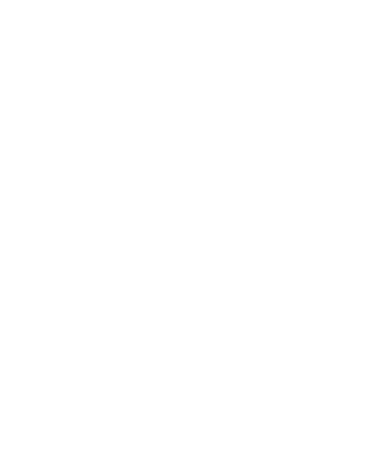
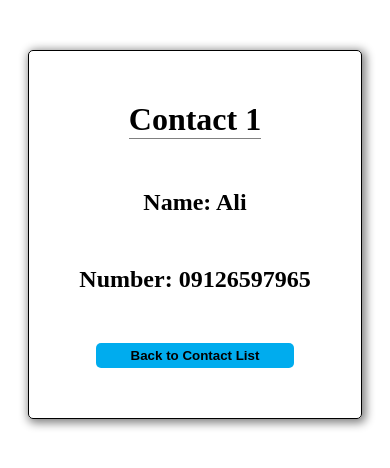
Before and after one commit to Masoudbkhti/contacts, a React (Vite) app: page /contact/1 in a window 390 px wide. Before the commit this address had no page. Shown: the top 468 px of the page. Built offline with nearby package versions, Linux system fonts and the light colour scheme; data requests are answered from the project's data file.

Commit message:
add useRef for EditContact and NewContact - add Contact page for more details

```diff
--- a/db.json
+++ b/db.json
@@ -1,9 +1,14 @@
 {
   "contacts": [
     {
-      "name": "Masoud",
-      "number": "09109498706",
+      "name": "Ali",
+      "number": "09126597965",
       "id": 1
+    },
+    {
+      "name": "Test",
+      "number": "09126597965",
+      "id": 2
     }
   ]
 }
--- a/src/App.jsx
+++ b/src/App.jsx
@@ -2,6 +2,7 @@
 import { Home } from "../src/pages/Home";
 import { NewContact } from "../src/pages/NewContact";
 import { EditContact } from "../src/pages/EditContact";
+import { Contact } from "./pages/Contact";
 
 function App() {
   return (
@@ -10,6 +11,7 @@
         <Route path="/" element={<Home />} />
         <Route path="/new-contact" element={<NewContact />} />
         <Route path="/edit-contact/:id" element={<EditContact />} />
+        <Route path="/contact/:id" element={<Contact />} />
       </Routes>
     </div>
   );
--- a/src/components/ContactList.jsx
+++ b/src/components/ContactList.jsx
@@ -1,12 +1,13 @@
 import { useEffect, useState } from "react";
 import axios from "axios";
-import { Link } from "react-router-dom";
+import { Link, useNavigate } from "react-router-dom";
 const CONTACTS_LIST_API = "http://localhost:3000/contacts";
 
 export const ContactList = () => {
   const [isLoading, setIsLoading] = useState(false);
   const [contactList, setContactList] = useState([]);
   const [deleteStatus, setDeleteStatus] = useState([]);
+  const toContact = useNavigate();
 
   useEffect(() => {
     const fetchData = async () => {
@@ -41,19 +42,21 @@
     }
   };
 
+  const goToContactHandler = (id) => {
+    toContact(`/contact/${id}`);
+  };
+
   return (
     <div>
       {isLoading ? <div>Loading...</div> : null}
       {contactList.length === 0 && !isLoading ? (
         <div>There is no Contacts in the list!</div>
       ) : (
-        contactList.map(({ id, name, number }, index) => {
+        contactList.map(({ id, name }, index) => {
           return (
             <div key={id} className="contact-list">
               <div className="contact-list__title">
-                <h3>Name: {name}</h3>
-
-                <h3>Number: {number}</h3>
+                <h3 onClick={() => goToContactHandler(id)}>{name}</h3>
               </div>
               <div className="change-btns">
                 <div>
--- a/src/index.css
+++ b/src/index.css
@@ -98,3 +98,18 @@
   flex-direction: column;
   gap: 20px;
 }
+
+@media (max-width: 459px) {
+  .container {
+    width: fit-content;
+    display: flex;
+    flex-direction: column;
+    justify-content: center;
+    align-items: center;
+    gap: 50px;
+    padding: 50px;
+    border: solid 1px black;
+    border-radius: 5px;
+    box-shadow: 2px 2px 10px 2px gray;
+  }
+}
--- /dev/null
+++ b/src/pages/Contact.jsx
@@ -0,0 +1,38 @@
+import { useEffect, useState } from "react";
+import { useParams, Link } from "react-router-dom";
+const CONTACTS_LIST_API = "http://localhost:3000/contacts";
+import axios from "axios";
+export const Contact = () => {
+  const { id } = useParams();
+  const [contactDetail, setContactDetail] = useState({});
+  const { name, number } = contactDetail;
+  const [isLoading, setIsLoading] = useState(false);
+
+  useEffect(() => {
+    const fetchData = async () => {
+      try {
+        setIsLoading(true);
+        const response = await axios.get(`${CONTACTS_LIST_API}/${id}`);
+        setIsLoading(false);
+
+        setContactDetail(response.data);
+      } catch (e) {
+        setIsLoading(false);
+
+        console.log("Error:", e);
+      }
+    };
+    fetchData();
+  }, []);
+  return (
+    <div className="container">
+      {isLoading ? <div>Loading...</div> : null}
+      <h1 className="title">Contact {id}</h1>
+      <h2>Name: {name}</h2>
+      <h2>Number: {number}</h2>
+      <Link to="/">
+        <button className="btn">Back to Contact List</button>
+      </Link>
+    </div>
+  );
+};
--- a/src/pages/EditContact.jsx
+++ b/src/pages/EditContact.jsx
@@ -1,5 +1,5 @@
 import { Link, useParams, useNavigate } from "react-router-dom";
-import { useState, useEffect } from "react";
+import { useState, useEffect, useRef } from "react";
 
 const CONTACTS_LIST_API = "http://localhost:3000/contacts";
 import axios from "axios";
@@ -10,7 +10,10 @@
   const [isLoading, setIsLoading] = useState(false);
   const navigateTo = useNavigate();
   const [status, setStatus] = useState({ error: "", success: "" });
+  const inputRef = useRef();
+
   useEffect(() => {
+    inputRef.current.focus();
     const fetchData = async () => {
       try {
         isLoading(true);
@@ -73,6 +76,7 @@
           value={name}
           onChange={(e) => setName(e.target.value)}
           className="input"
+          ref={inputRef}
         />
         <input
           type="text"
--- a/src/pages/NewContact.jsx
+++ b/src/pages/NewContact.jsx
@@ -1,4 +1,4 @@
-import { useState, useRef } from "react";
+import { useState, useRef, useEffect } from "react";
 import axios from "axios";
 import { Link } from "react-router-dom";
 const CONTACTS_LIST_API = "http://localhost:3000/contacts";
@@ -8,7 +8,9 @@
   const [number, setNumber] = useState("");
   const inputRef = useRef(null);
   const [status, setStatus] = useState({ success: "", error: "" });
-
+  useEffect(() => {
+    inputRef.current.focus();
+  }, []);
   const addContactHandler = async () => {
     try {
       await axios.post(CONTACTS_LIST_API, { name, number });
```
